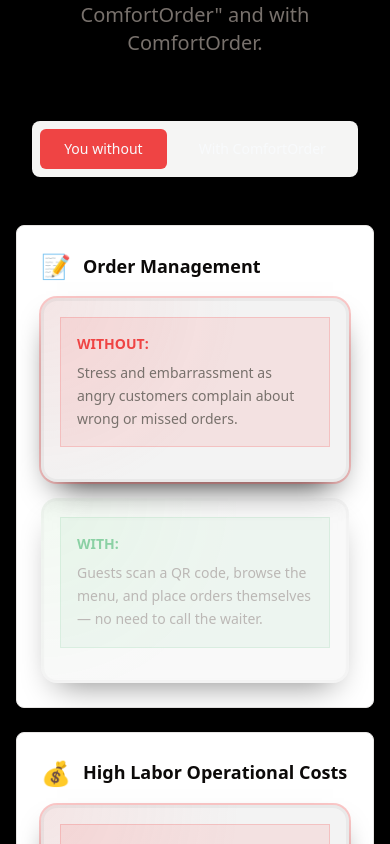
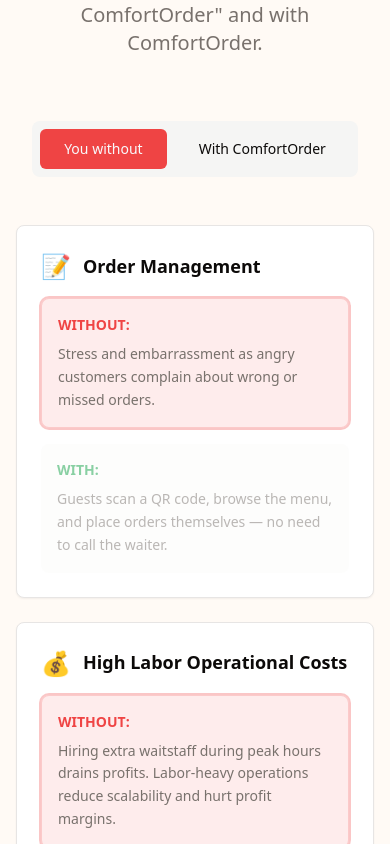
Before and after one commit to bilyv/comfortorder, a React (Vite) app: page / in a window 390 px wide. Shown: the part 1220-2064 px from the top of the page. Built offline with nearby package versions, Linux system fonts and the light colour scheme.

Commit message:
Reverted to commit c9a4b1eaeb5cdc7103f1833ef87ebba454e02cb9

```diff
--- a/src/components/PainSection.tsx
+++ b/src/components/PainSection.tsx
@@ -1,7 +1,6 @@
 import { useState } from "react";
 import { Button } from "@/components/ui/button";
 import { Card } from "@/components/ui/card";
-import { GlowCard } from "@/components/ui/spotlight-card";
 import beforeAfterImage from "@/assets/before-after.jpg";
 const PainSection = () => {
   const [activeView, setActiveView] = useState<'without' | 'with'>('without');
@@ -74,31 +73,19 @@ const PainSection = () => {
                 </div>
 
                 <div className="space-y-4">
-                  <GlowCard
-                    customSize={true}
-                    glowColor="red"
-                    className={`w-full h-auto transition-all duration-300 ${activeView === 'without' ? 'ring-2 ring-destructive/30' : 'opacity-50'}`}
-                  >
-                    <div className="p-4 rounded-lg bg-destructive/10 border border-destructive/20">
+                  <div className={`p-4 rounded-lg transition-all duration-300 ${activeView === 'without' ? 'bg-destructive/10 border border-destructive/20 ring-2 ring-destructive/30' : 'bg-muted/50 opacity-50'}`}>
                     <div className="flex items-start gap-2 mb-2">
                       <span className="text-destructive font-semibold text-sm">WITHOUT:</span>
                     </div>
                     <p className="text-sm text-muted-foreground leading-relaxed">{point.without}</p>
                   </div>
-                  </GlowCard>
 
-                  <GlowCard
-                    customSize={true}
-                    glowColor="green"
-                    className={`w-full h-auto transition-all duration-300 ${activeView === 'with' ? 'ring-2 ring-success/30' : 'opacity-50'}`}
-                  >
-                    <div className="p-4 rounded-lg bg-success/10 border border-success/20">
+                  <div className={`p-4 rounded-lg transition-all duration-300 ${activeView === 'with' ? 'bg-success/10 border border-success/20 ring-2 ring-success/30' : 'bg-muted/50 opacity-50'}`}>
                     <div className="flex items-start gap-2 mb-2">
                       <span className="text-success font-semibold text-sm">WITH:</span>
                     </div>
                     <p className="text-sm text-muted-foreground leading-relaxed">{point.with}</p>
                   </div>
-                  </GlowCard>
                 </div>
               </Card>)}
           </div>
--- a/src/components/ui/spotlight-card.tsx
+++ /dev/null
@@ -1,188 +0,0 @@
-import React, { useEffect, useRef, ReactNode } from 'react';
-
-interface GlowCardProps {
-  children: ReactNode;
-  className?: string;
-  glowColor?: 'blue' | 'purple' | 'green' | 'red' | 'orange';
-  size?: 'sm' | 'md' | 'lg';
-  width?: string | number;
-  height?: string | number;
-  customSize?: boolean; // When true, ignores size prop and uses width/height or className
-}
-
-const glowColorMap = {
-  blue: { base: 220, spread: 200 },
-  purple: { base: 280, spread: 300 },
-  green: { base: 120, spread: 200 },
-  red: { base: 0, spread: 200 },
-  orange: { base: 30, spread: 200 }
-};
-
-const sizeMap = {
-  sm: 'w-48 h-64',
-  md: 'w-64 h-80',
-  lg: 'w-80 h-96'
-};
-
-const GlowCard: React.FC<GlowCardProps> = ({
-  children,
-  className = '',
-  glowColor = 'blue',
-  size = 'md',
-  width,
-  height,
-  customSize = false
-}) => {
-  const cardRef = useRef<HTMLDivElement>(null);
-  const innerRef = useRef<HTMLDivElement>(null);
-
-  useEffect(() => {
-    const syncPointer = (e: PointerEvent) => {
-      const { clientX: x, clientY: y } = e;
-
-      if (cardRef.current) {
-        cardRef.current.style.setProperty('--x', x.toFixed(2));
-        cardRef.current.style.setProperty('--xp', (x / window.innerWidth).toFixed(2));
-        cardRef.current.style.setProperty('--y', y.toFixed(2));
-        cardRef.current.style.setProperty('--yp', (y / window.innerHeight).toFixed(2));
-      }
-    };
-
-    document.addEventListener('pointermove', syncPointer);
-    return () => document.removeEventListener('pointermove', syncPointer);
-  }, []);
-
-  const { base, spread } = glowColorMap[glowColor];
-
-  // Determine sizing
-  const getSizeClasses = () => {
-    if (customSize) {
-      return ''; // Let className or inline styles handle sizing
-    }
-    return sizeMap[size];
-  };
-
-  const getInlineStyles = (): React.CSSProperties => {
-    const baseStyles: React.CSSProperties = {
-      '--base': base,
-      '--spread': spread,
-      '--radius': '14',
-      '--border': '3',
-      '--backdrop': 'hsl(0 0% 60% / 0.12)',
-      '--backup-border': 'var(--backdrop)',
-      '--size': '200',
-      '--outer': '1',
-      '--border-size': 'calc(var(--border, 2) * 1px)',
-      '--spotlight-size': 'calc(var(--size, 150) * 1px)',
-      '--hue': 'calc(var(--base) + (var(--xp, 0) * var(--spread, 0)))',
-      backgroundImage: `radial-gradient(
-        var(--spotlight-size) var(--spotlight-size) at
-        calc(var(--x, 0) * 1px)
-        calc(var(--y, 0) * 1px),
-        hsl(var(--hue, 210) calc(var(--saturation, 100) * 1%) calc(var(--lightness, 70) * 1%) / var(--bg-spot-opacity, 0.1)), transparent
-      )`,
-      backgroundColor: 'var(--backdrop, transparent)',
-      backgroundSize: 'calc(100% + (2 * var(--border-size))) calc(100% + (2 * var(--border-size)))',
-      backgroundPosition: '50% 50%',
-      backgroundAttachment: 'fixed',
-      border: 'var(--border-size) solid var(--backup-border)',
-      position: 'relative',
-      touchAction: 'none',
-    } as React.CSSProperties;
-
-    // Add width and height if provided
-    if (width !== undefined) {
-      baseStyles.width = typeof width === 'number' ? `${width}px` : width;
-    }
-    if (height !== undefined) {
-      baseStyles.height = typeof height === 'number' ? `${height}px` : height;
-    }
-
-    return baseStyles;
-  };
-
-  const beforeAfterStyles = `
-    [data-glow]::before,
-    [data-glow]::after {
-      pointer-events: none;
-      content: "";
-      position: absolute;
-      inset: calc(var(--border-size) * -1);
-      border: var(--border-size) solid transparent;
-      border-radius: calc(var(--radius) * 1px);
-      background-attachment: fixed;
-      background-size: calc(100% + (2 * var(--border-size))) calc(100% + (2 * var(--border-size)));
-      background-repeat: no-repeat;
-      background-position: 50% 50%;
-      mask: linear-gradient(transparent, transparent), linear-gradient(white, white);
-      mask-clip: padding-box, border-box;
-      mask-composite: intersect;
-    }
-
-    [data-glow]::before {
-      background-image: radial-gradient(
-        calc(var(--spotlight-size) * 0.75) calc(var(--spotlight-size) * 0.75) at
-        calc(var(--x, 0) * 1px)
-        calc(var(--y, 0) * 1px),
-        hsl(var(--hue, 210) calc(var(--saturation, 100) * 1%) calc(var(--lightness, 50) * 1%) / var(--border-spot-opacity, 1)), transparent 100%
-      );
-      filter: brightness(2);
-    }
-
-    [data-glow]::after {
-      background-image: radial-gradient(
-        calc(var(--spotlight-size) * 0.5) calc(var(--spotlight-size) * 0.5) at
-        calc(var(--x, 0) * 1px)
-        calc(var(--y, 0) * 1px),
-        hsl(0 100% 100% / var(--border-light-opacity, 1)), transparent 100%
-      );
-    }
-
-    [data-glow] [data-glow] {
-      position: absolute;
-      inset: 0;
-      will-change: filter;
-      opacity: var(--outer, 1);
-      border-radius: calc(var(--radius) * 1px);
-      border-width: calc(var(--border-size) * 20);
-      filter: blur(calc(var(--border-size) * 10));
-      background: none;
-      pointer-events: none;
-      border: none;
-    }
-
-    [data-glow] > [data-glow]::before {
-      inset: -10px;
-      border-width: 10px;
-    }
-  `;
-
-  return (
-    <>
-      <style dangerouslySetInnerHTML={{ __html: beforeAfterStyles }} />
-      <div
-        ref={cardRef}
-        data-glow
-        style={getInlineStyles()}
-        className={`
-          ${getSizeClasses()}
-          ${!customSize ? 'aspect-[3/4]' : ''}
-          rounded-2xl
-          relative
-          grid
-          grid-rows-[1fr_auto]
-          shadow-[0_1rem_2rem_-1rem_black]
-          p-4
-          gap-4
-          backdrop-blur-[5px]
-          ${className}
-        `}
-      >
-        <div ref={innerRef} data-glow></div>
-        {children}
-      </div>
-    </>
-  );
-};
-
-export { GlowCard };
--- a/src/index.css
+++ b/src/index.css
@@ -8,8 +8,8 @@ All colors MUST be HSL.
 
 @layer base {
   :root {
-    --background: 0 0% 0%;
-    --foreground: 210 40% 98%;
+    --background: 32 100% 98%;
+    --foreground: 20 14.3% 4.1%;
 
     --card: 0 0% 100%;
     --card-foreground: 20 14.3% 4.1%;
@@ -77,7 +77,7 @@ All colors MUST be HSL.
   }
 
   .dark {
-    --background: 0 0% 0%;
+    --background: 222.2 84% 4.9%;
     --foreground: 210 40% 98%;
 
     --card: 222.2 84% 4.9%;
```
Lines whose indentation alone changed are shown as unchanged.
